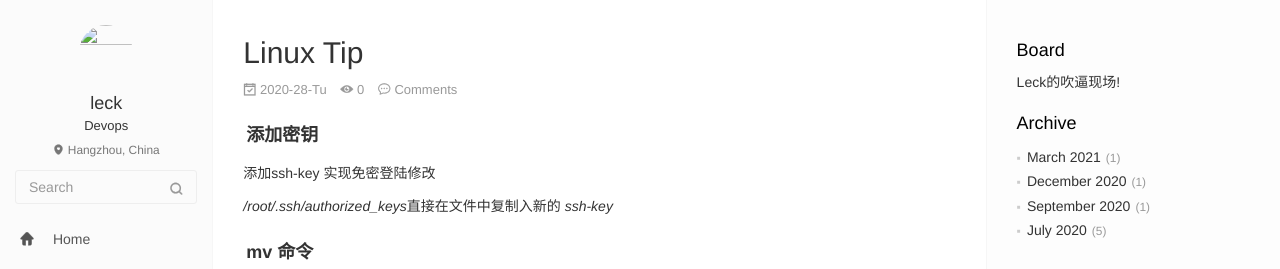
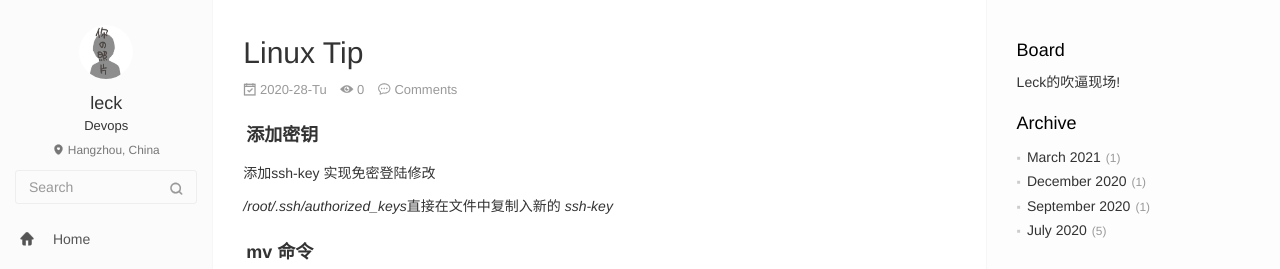
Before and after one commit to leckkk/leckkk.github.io, a plain HTML site: page 2020/07/21/Linux Tip/index.html in a window 1280 px wide. Shown: the top 269 px of the page. Drawn offline with nearby package versions, Linux system fonts and the light colour scheme; some packages are replaced by stand-ins of ours; a script that the page names is missing.

Commit message:
Site updated: 2021-11-08 19:35:17

```diff
--- a/2020/07/21/Linux Tip/index.html
+++ b/2020/07/21/Linux Tip/index.html
@@ -62,7 +62,7 @@
 
       <div class="profile-block text-center">
         <a id="avatar" href="https://github.com/leckkk" target="_blank">
-          <img class="img-circle img-rotate" src="/images/avatar.jepg" width="200" height="200">
+          <img class="img-circle img-rotate" src="/images/avatar.jpeg" width="200" height="200">
         </a>
         <h2 id="name" class="hidden-xs hidden-sm">leck</h2>
         <h3 id="title" class="hidden-xs hidden-sm hidden-md">Devops</h3>
@@ -491,7 +491,7 @@
     <figure class="media">
       <div class="media-left">
         <a href="https://github.com/leckkk" target="_blank" class="img-burn thumb-sm visible-lg">
-          <img src="/images/avatar.jepg" class="img-rounded w-full" alt="">
+          <img src="/images/avatar.jpeg" class="img-rounded w-full" alt="">
         </a>
       </div>
       <div class="media-body">
```
Also changed, not shown: 2020/07/21/PHP 拓展安装/index.html (+2 -2 lines), 2020/07/21/laradock/index.html (+2 -2 lines), 2020/07/21/laravel源码-自动加载解析/index.html (+2 -2 lines), 2020/07/21/nginx/index.html (+2 -2 lines), 2020/09/18/laravel源码-数据库和ORM/index.html (+2 -2 lines), 2020/12/19/计算机网络/index.html (+2 -2 lines), 2021/03/16/hello-world/index.html (+2 -2 lines), archives/2020/07/index.html (+1 -1 lines), archives/2020/09/index.html (+1 -1 lines), archives/2020/12/index.html (+1 -1 lines), archives/2020/index.html (+1 -1 lines), archives/2021/03/index.html (+1 -1 lines), archives/2021/index.html (+1 -1 lines), archives/index.html (+1 -1 lines), 1 more files.
